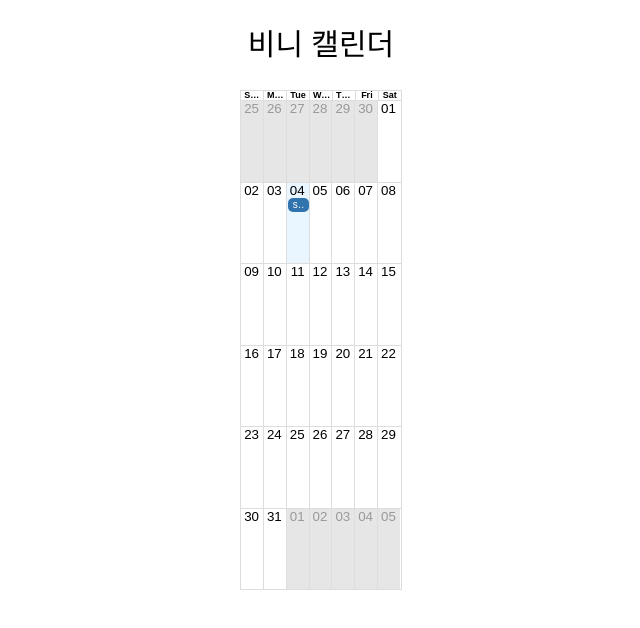
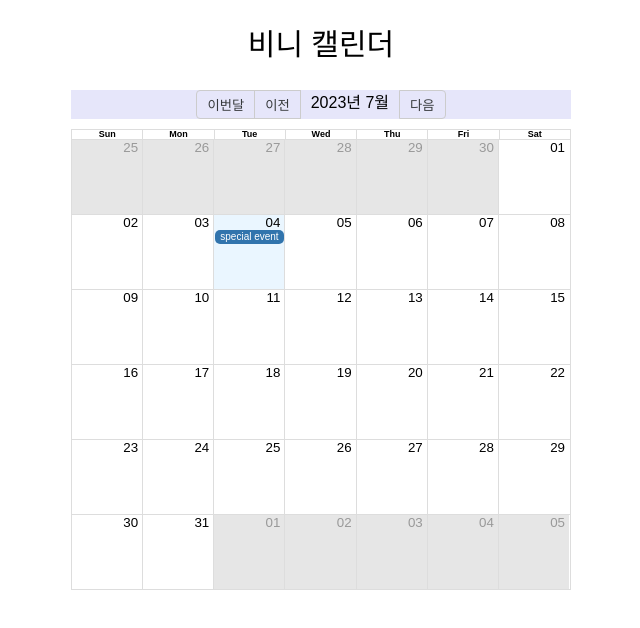
Before and after one commit to Gwasuwon-shot/web-pre-task, a React (Vite) app: page /eun-bean in a window 1280 px wide. Shown: the top 628 px of the page, without its empty margins (319-959 px from the left). Built offline with nearby package versions, Linux system fonts and the light colour scheme; a web font is replaced by a local one.

Commit message:
[ feat ] 툴팁 테스트

```diff
--- a/src/components/eunBean/BeanCalendar.tsx
+++ b/src/components/eunBean/BeanCalendar.tsx
@@ -7,7 +7,7 @@ import Toolbar from "./customCalendar/Toolbar";
 export default function BeanCalendar() {
   moment.locale("ko-KR");
   const localizer = momentLocalizer(moment);
-  const myEventsList = [{ start: new Date(), end: new Date(), title: "special event" }];
+  const myEventsList = [{ start: new Date(), end: new Date(), title: "special event", tooltip: "isitThere?" }];
 
   return (
     <>
@@ -15,11 +15,11 @@ export default function BeanCalendar() {
       <CalendarWrapper>
         <Calendar
           localizer={localizer}
-          style={{ height: 500 }}
+          style={{ height: 500, width: 500 }}
+          events={myEventsList}
           components={{
             toolbar: Toolbar,
           }}
-          events={myEventsList}
         />
       </CalendarWrapper>
     </>
--- a/src/components/eunBean/customCalendar/Toolbar.tsx
+++ b/src/components/eunBean/customCalendar/Toolbar.tsx
@@ -9,7 +9,7 @@ export default function Toolbar(props) {
 
   return (
     <CalendarWrapper>
-      {/* <div className="rbc-toolbar">
+      <div className="rbc-toolbar">
         <span className="rbc-btn-group">
           <button type="button" onClick={navigate.bind(null, "TODAY")}>
             이번달
@@ -17,14 +17,12 @@ export default function Toolbar(props) {
           <button type="button" onClick={navigate.bind(null, "PREV")}>
             이전
           </button>
-          <span className="rbc-toolbar-label">{`${date.getFullYear()}년 ${
-            date.getMonth() + 1
-          }월`}</span>
+          <span className="rbc-toolbar-label">{`${date.getFullYear()}년 ${date.getMonth() + 1}월`}</span>
           <button type="button" onClick={navigate.bind(null, "NEXT")}>
             다음
           </button>
         </span>
-      </div> */}
+      </div>
     </CalendarWrapper>
   );
 }
```
